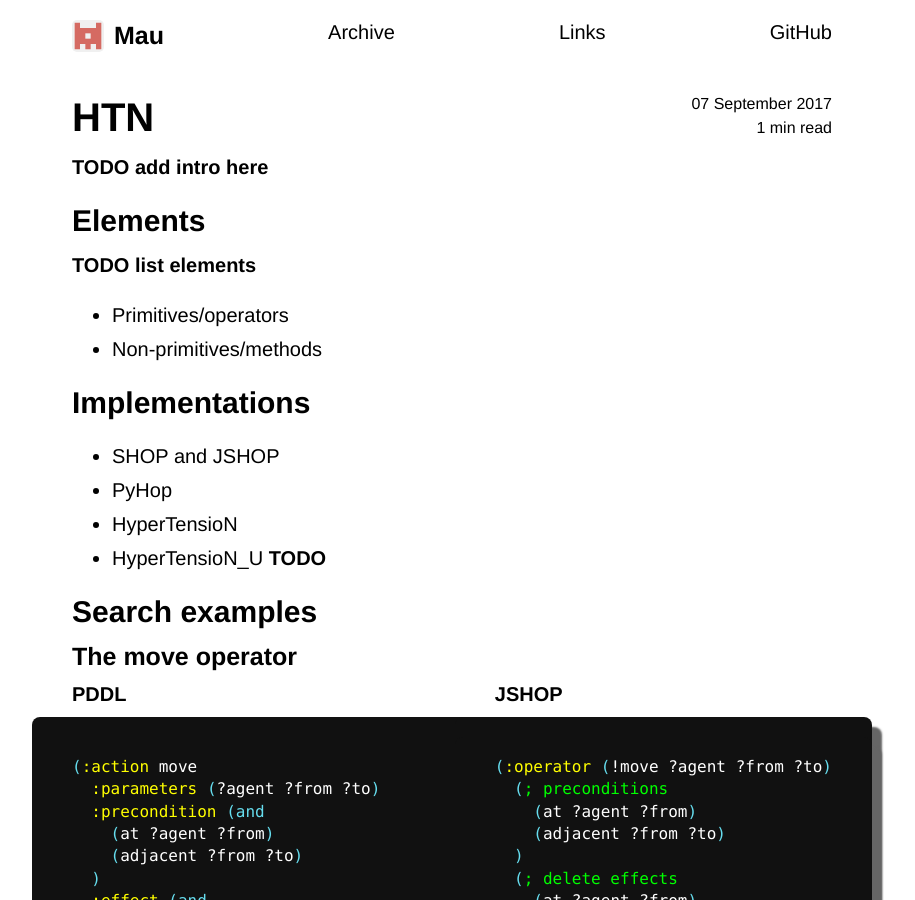
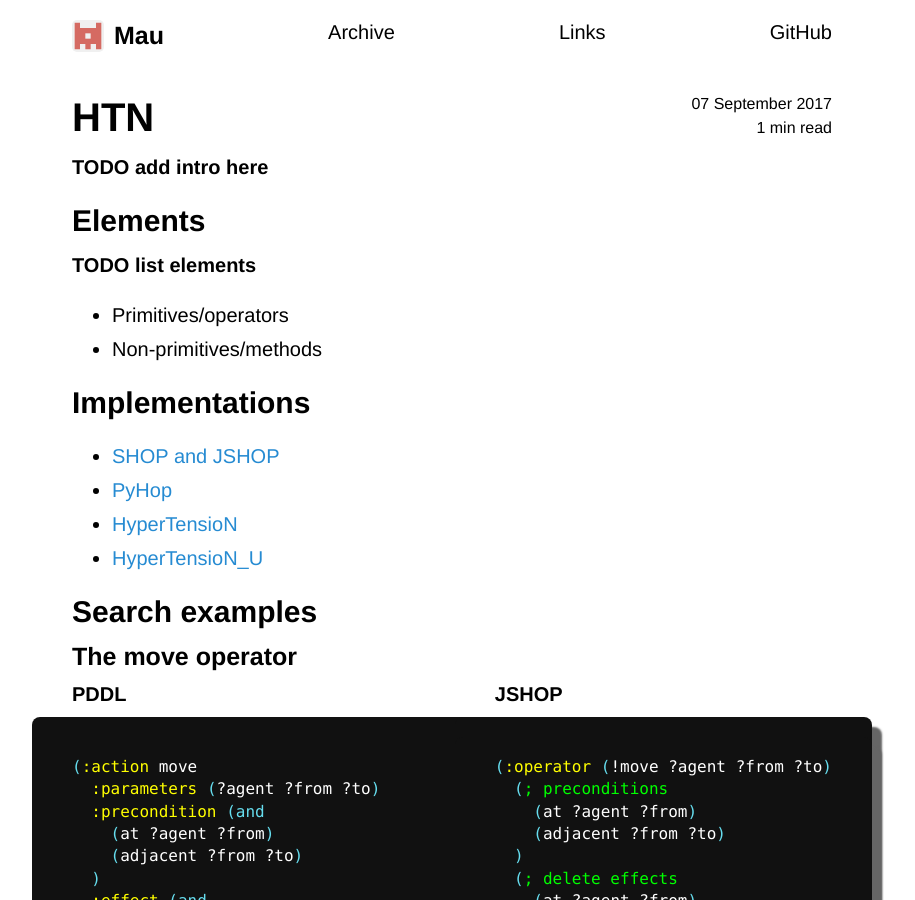
Before and after one commit to Maumagnaguagno/maumagnaguagno.github.io, a Jekyll site: the page built from htn.md, in a window 1280 px wide and 900 px high. Shown: the whole window, without its empty margins (188-1103 px from the left). Built offline with Jekyll 4.4.1, drawn with Linux system fonts in a browser that asks for light colours; our own code applies the rules of GitHub Pages for plain Markdown files.

Commit message:
Add links to HTN implementations

```diff
--- a/htn.md
+++ b/htn.md
@@ -16,11 +16,10 @@ hidden: true
 - Non-primitives/methods
 
 ## Implementations
-- SHOP and JSHOP
-- PyHop
-- HyperTensioN
-- HyperTensioN_U
-**TODO**
+- [SHOP and JSHOP](https://www.cs.umd.edu/projects/shop/)
+- [PyHop](https://bitbucket.org/dananau/pyhop)
+- [HyperTensioN](https://github.com/Maumagnaguagno/HyperTensioN)
+- [HyperTensioN_U](https://github.com/Maumagnaguagno/HyperTensioN_U)
 
 ## Search examples
 
```
